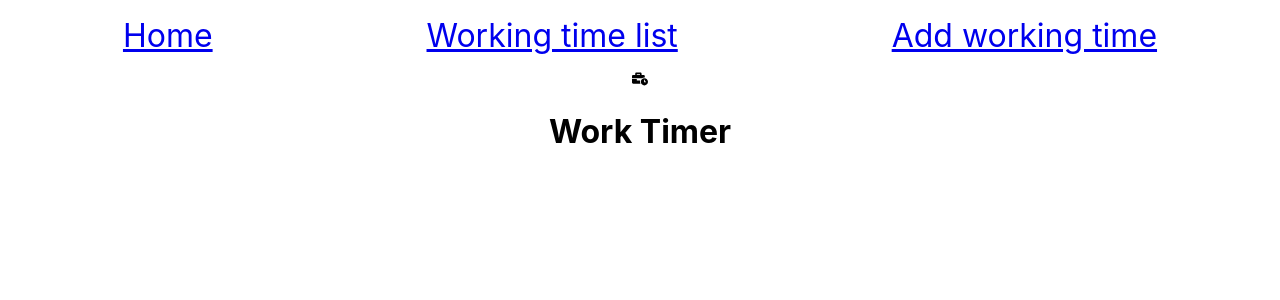
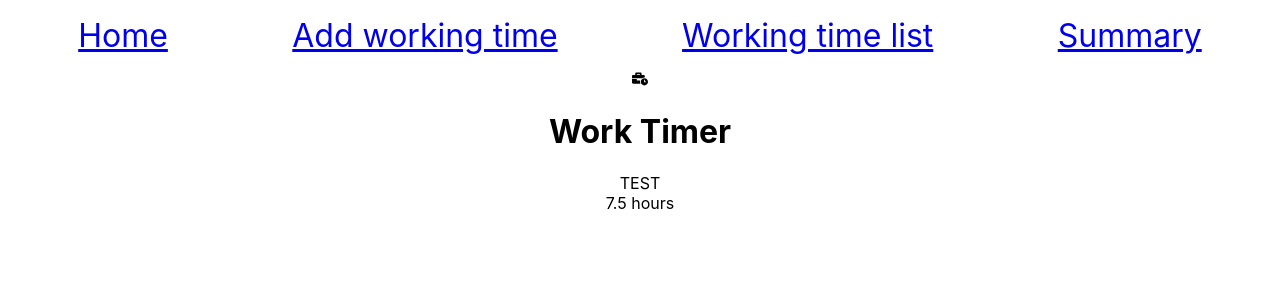
Before and after one commit to JereVeijalainen/working-hours-ui, a React (Create React App) app: page /summary in a window 1280 px wide. Shown: the top 300 px of the page. Built offline with nearby package versions, Linux system fonts and the light colour scheme.

Commit message:
Plan and demo summary of hours

```diff
--- a/src/components/App.js
+++ b/src/components/App.js
@@ -2,6 +2,7 @@ import React, { Component } from 'react';
 import { FaBusinessTime } from 'react-icons/fa'
 import WorkingTimeList from './WorkingTimeList';
 import AddWorkingTimeForm from './AddWorkingTimeForm';
+import Summary from './Summary';
 
 const workingTimes = [
 	{
@@ -17,6 +18,13 @@ const workingTimes = [
 		date: '2019-01-02',
 		hours: 8,
 		description: 'Designing the UI'
+	},
+	{
+		project: 'Test Project',
+		worker: 'Börje Börgelsson',
+		date: '2019-01-24',
+		hours: 6,
+		description: 'Coding UI'
 	}
 ];
 
@@ -32,6 +40,24 @@ class App extends Component {
 		});
 	}
 
+	/*
+		IDEA: Parempi olisi filtteröidä suoraan listanäkymää ja näyttää sen yhteydessä yhteensä-tuntimäärä.
+		Tehdään oma filterWorkingHours-toiminto, jossa voisi filtteröidä usealla eri tavalla. Esim henkilön, projektin tai molempien mukaan. Tai kuukauden tai vuoden...
+		Se palauttaa arrayna ehtojen mukaiset rivit, joista voi sitten laskea tuntisumman.
+	*/
+
+	sumWorkingHours = (filterBy, filterItem) => {
+		const allWorkingTimes = this.state.allWorkingTimes;
+		const filteredWorkingTimes = filterBy === 'worker' ? allWorkingTimes.filter(time => time.worker === filterItem) :
+																 filterBy === 'project' ? allWorkingTimes.filter(time => time.project === filterItem) :
+
+			allWorkingTimes;
+
+		const countedHours = filteredWorkingTimes.map(time => time.hours);
+
+		return countedHours.reduce((accumulator, currentValue) => accumulator + currentValue);
+	}
+
   render() {
 		const location = this.props.location;
 
@@ -41,9 +67,13 @@ class App extends Component {
           <FaBusinessTime/>
 					<h1>Work Timer</h1>
         </header>
-				{location.pathname === '/add' ?
-					<AddWorkingTimeForm onNewWorkingTime={this.addWorkingTime} /> : location.pathname === '/list' ?
-					<WorkingTimeList workingTimes={this.state.allWorkingTimes} />:
+				{	location.pathname === '/add' ?
+						<AddWorkingTimeForm onNewWorkingTime={this.addWorkingTime} />:
+					location.pathname === '/list' ?
+						<WorkingTimeList workingTimes={this.state.allWorkingTimes} />:
+					location.pathname === '/summary' ?
+						<Summary total={this.sumWorkingHours('worker', 'Jere Veijalainen')} />:
+						// <Summary total={this.sumWorkingHours('project', 'Test Project')} />:
 					null
 				}
       </div>
--- a/src/components/AppRouter.js
+++ b/src/components/AppRouter.js
@@ -8,8 +8,9 @@ const AppRouter = () => {
 			<div>
 				<nav className="menu">
 					<Link to="/">Home</Link>
+					<Link to="/add">Add working time</Link>
 					<Link to="/list">Working time list</Link>
-					<Link to="/add">Add working time</Link>
+					<Link to="/summary">Summary</Link>
 				</nav>
 				<Route path="/" component={App} />
 			</div>
--- a/src/components/Summary.js
+++ b/src/components/Summary.js
@@ -0,0 +1,16 @@
+import React from 'react'
+
+const Summary = ({total=0}) => (
+		<div>
+			<div>
+				TEST
+			</div>
+			<div>
+				<div>
+					<span>{total} hours</span>
+				</div>
+			</div>
+		</div>
+)
+
+export default Summary
```
